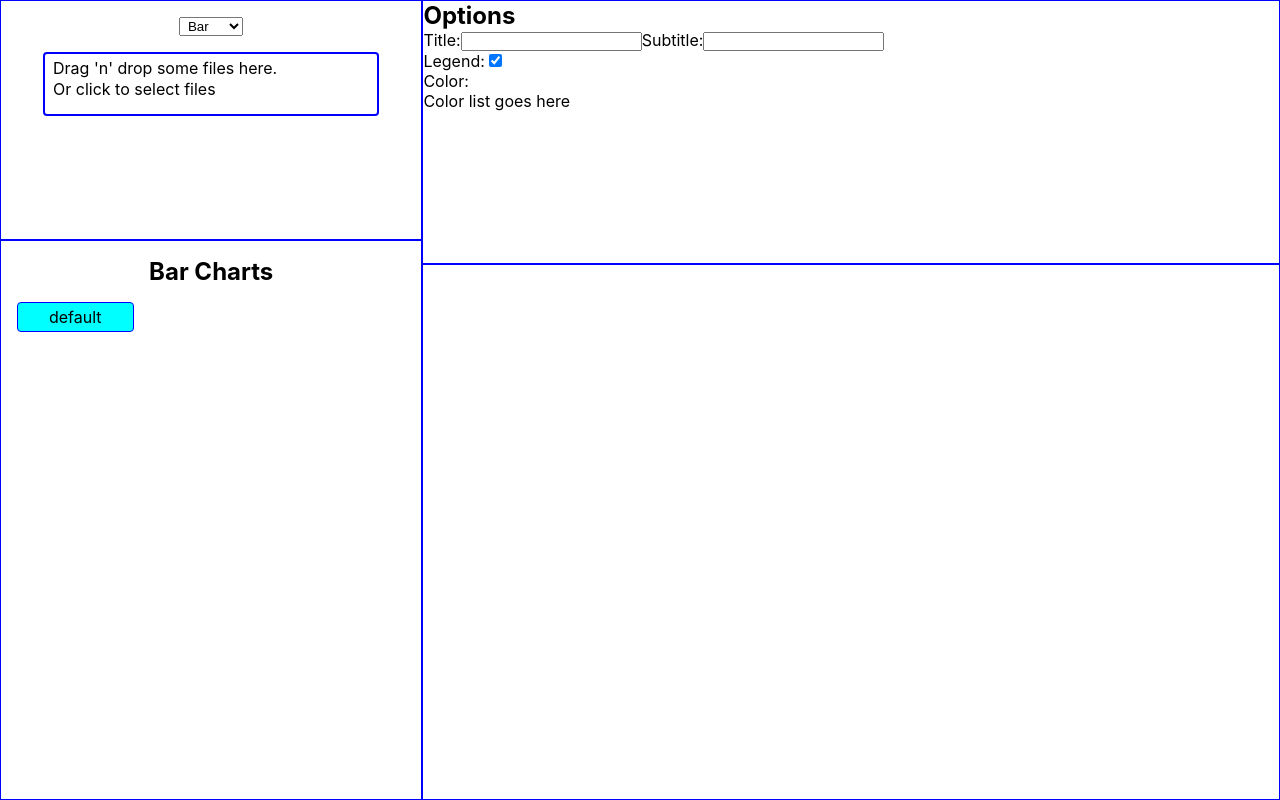
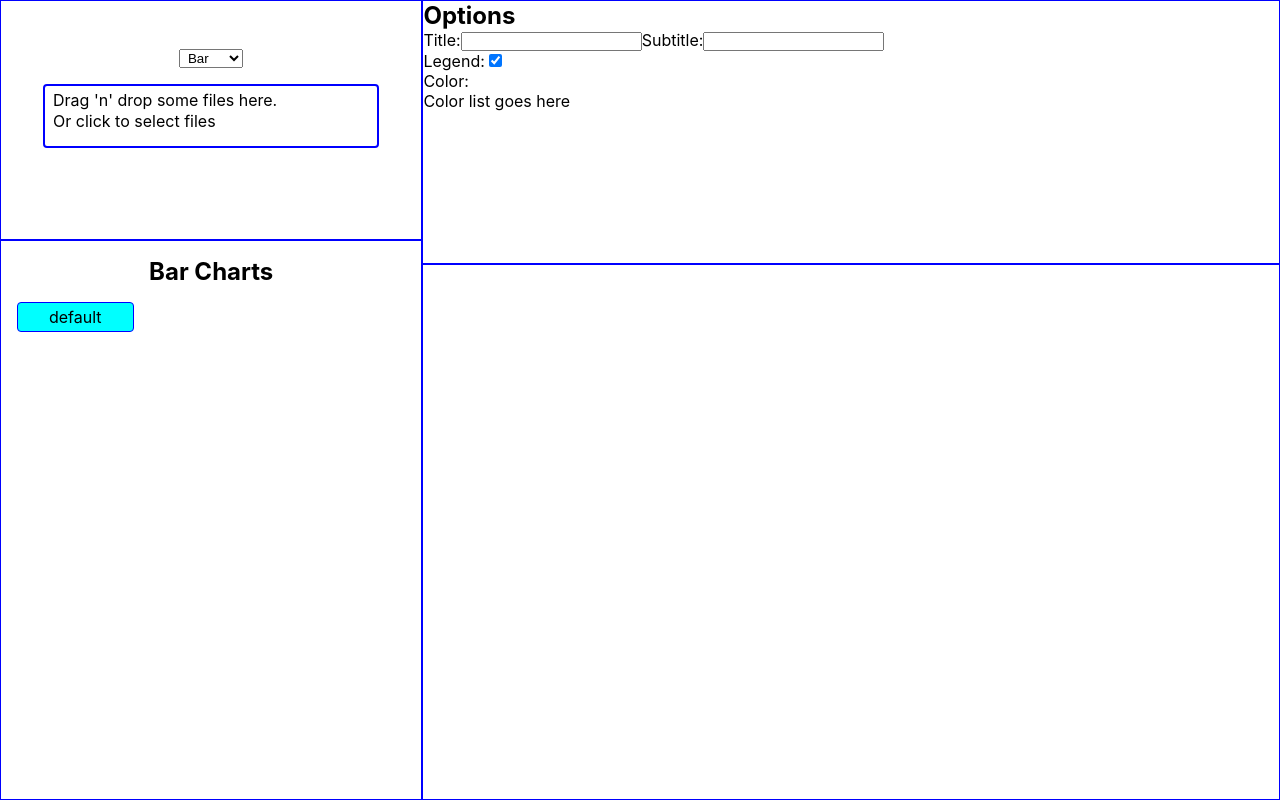
Before and after one commit to michaelcalvinwood/instant-charts-react, a React (Create React App) app: page / in a window 1280 px wide. Built offline with nearby package versions, Linux system fonts and the light colour scheme.

Commit message:
added displaying fileName upon successful csv file upload

```diff
--- a/src/components/FileUpload.jsx
+++ b/src/components/FileUpload.jsx
@@ -1,14 +1,15 @@
 import './FileUpload.scss';
-import React from 'react';
+import React, { useState } from 'react';
 import Dropzone from 'react-dropzone';
 import axios from 'axios';
 
 const FileUpload = ({chart, setChart, setCsv}) => {
+    const [fileName, setFileName] = useState('');
 
     const uploadFiles = files => {
         const fd = new FormData();
         fd.append('chart', document.getElementById('chartType').value);
-        console.log(files);
+        console.log(files[0].name);
         files.forEach(file =>fd.append('File[]',file));
         const config = {  };
 
@@ -22,6 +23,7 @@ const FileUpload = ({chart, setChart, setCsv}) => {
         .then((response) => {
             console.log(response.data);
             setCsv(response.data);
+            setFileName(files[0].name);
         })
         .catch(error => {
             console.error(error);
@@ -32,6 +34,7 @@ const FileUpload = ({chart, setChart, setCsv}) => {
 
     return (
         <div className="file-upload">
+            <div className='file-upload--fileName'>{fileName}</div>
             <select id="chartType" name = "chartType" className='file-upload--select' onChange={e => setChart(e.target.value)}>
                 <option value="bar">&nbsp;Bar</option>
                 <option value="line">&nbsp;Line</option>
@@ -50,6 +53,7 @@ const FileUpload = ({chart, setChart, setCsv}) => {
                     )}
                 </Dropzone>
            </div>
+
         </div>
 
     )
--- a/src/components/FileUpload.scss
+++ b/src/components/FileUpload.scss
@@ -6,6 +6,12 @@
     height: 15rem;
     border: 1px solid blue;
 
+    &--fileName {
+        margin: 1rem auto 0 auto;
+        height: 1rem;
+        text-align: center;
+        font-weight: bold;
+    }
     &--select {
         margin: 1rem auto 0 auto;
         width: 4rem;
```
